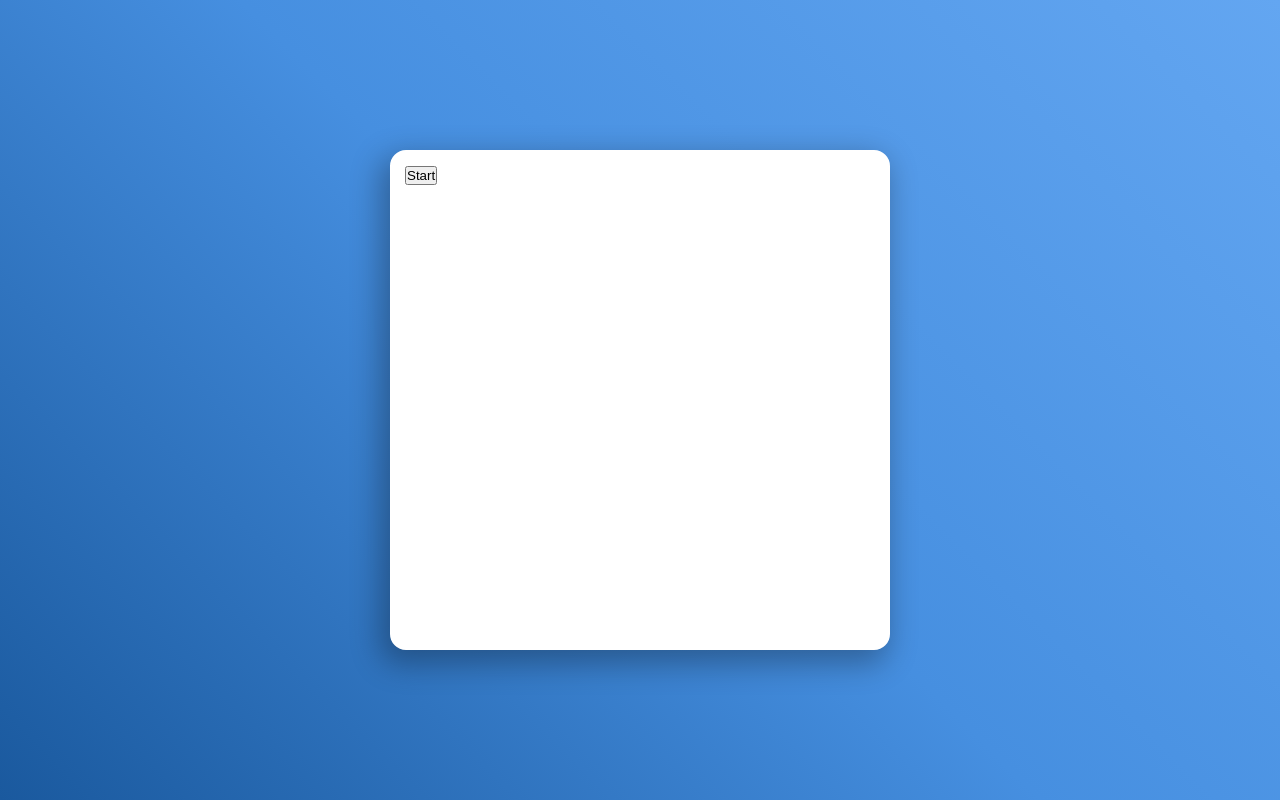
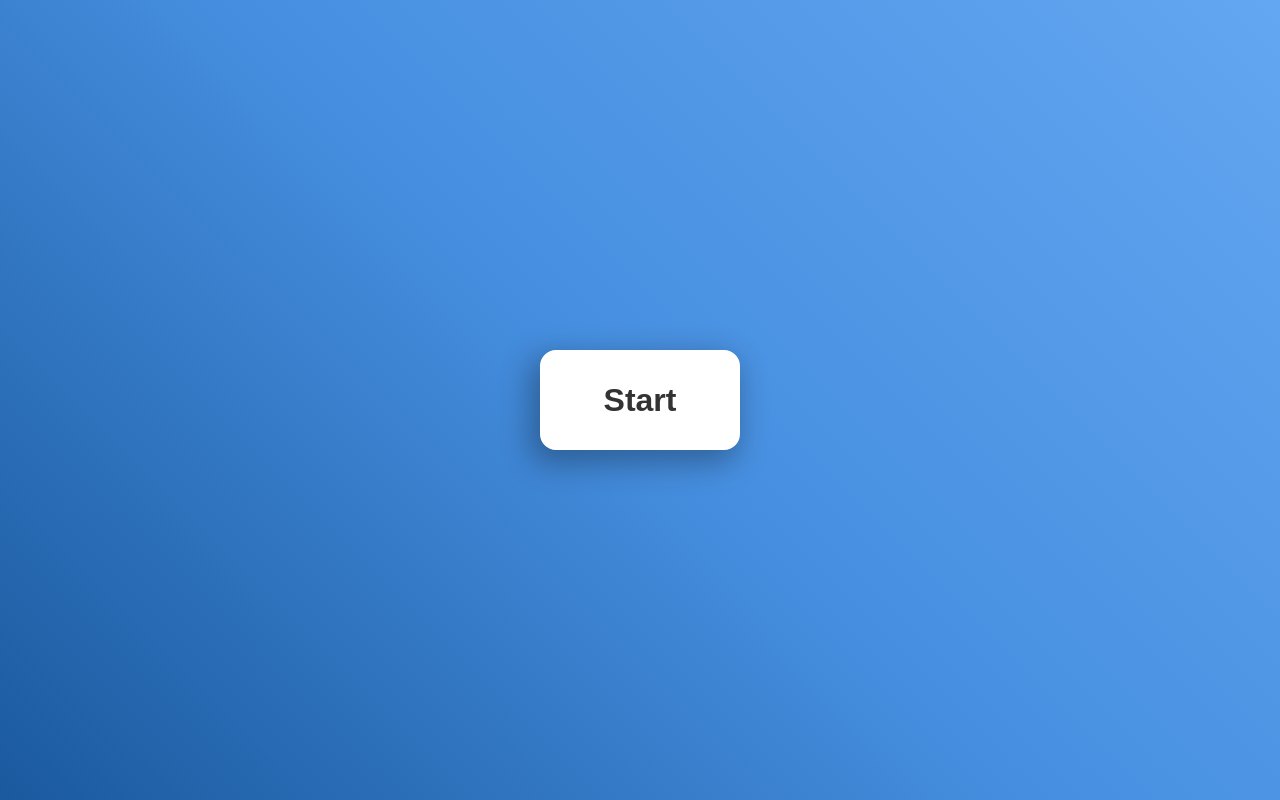
Before and after one commit to dg0397/TicTacToeGame-TypeScript-React, a React (Create React App) app: page / in a window 1280 px wide. Built offline with nearby package versions, Linux system fonts and the light colour scheme.

Commit message:
adding animation

```diff
--- a/src/App.tsx
+++ b/src/App.tsx
@@ -3,11 +3,49 @@ import { Board, Winner  } from './Board'
 import styled from 'styled-components'
 import { StartScreen } from './StartScreen';
 import { ResetScreen } from './ResetScreen'
+import { motion } from 'framer-motion';
 
-const BoardContainer = styled.div`
+const variants = {
+  start: {
+    opacity: 1,
+    scale: 1,
+    width: "200px",
+    height: "100px",
+    transition: {
+      type: "spring",
+      duration : '0.8'
+    }
+  },
+  hidden : {
+    opacity : 0,
+    scale : 0.8
+  },
+  game : {
+    width : "500px",
+    height : "500px",
+    transition: {
+      type: "spring",
+      duration : '0.8'
+    }
+  },
+  reset: {
+    width: "300px",
+    height: "200px",
+    transition: {
+      type: "spring",
+      duration : '0.8'
+    }
+  }
+}
+
+const BoardContainer = styled(motion.div).attrs(()=>({
+  initial:'hidden',
+  variants
+}))`
+  display:flex;
+  justify-content: center;
+  align-items: center;
   background-color: white;
-  height:500px;
-  width:500px;
   border-radius:16px;
   box-shadow: -6px 10px 30px 4px rgba(0,0,0,.3);
   border:15px solid white;
@@ -28,7 +66,7 @@ function App() {
     setGameState('game')
   }
   return (
-    <BoardContainer>
+    <BoardContainer animate = {gameState}>
       {
         {
           start : <StartScreen onStart = {() => setGameState('game')}/>,
--- a/src/StartScreen.tsx
+++ b/src/StartScreen.tsx
@@ -1,4 +1,14 @@
 import React, { FC } from 'react'
+import styled from 'styled-components'
+
+const StartButton = styled.button`
+    border:none;
+    font-size: 2rem;
+    cursor: pointer;
+    font-weight: bold;
+    color: #333;
+    background:none;
+`
 
 type StartScreenProps = {
     onStart(): void
@@ -6,6 +16,6 @@ type StartScreenProps = {
 
 export const StartScreen:FC<StartScreenProps> = ({onStart}) => {
     return (
-        <button onClick = {onStart}>Start</button>
+        <StartButton onClick = {onStart}>Start</StartButton>
     )
 }
```
